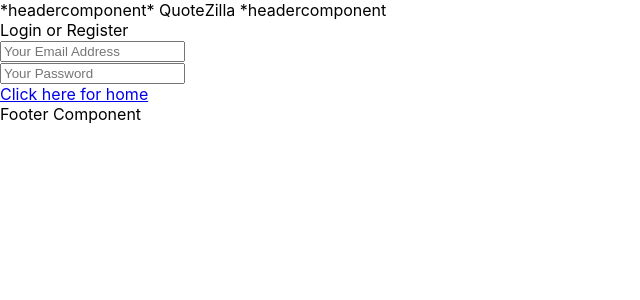
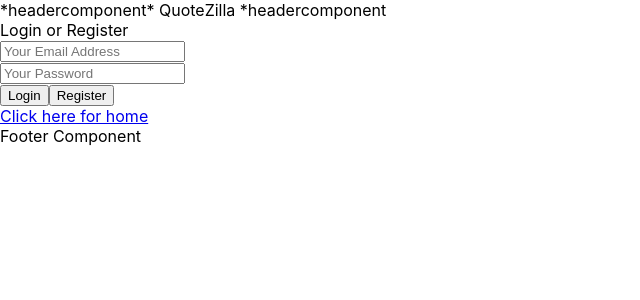
Before and after one commit to youngwillyum/quoter2, a React (Create React App) app: page /login in a window 1280 px wide. Shown: the top 300 px of the page, without its empty margins (0-640 px from the left). Built offline with nearby package versions, Linux system fonts and the light colour scheme.

Commit message:
Update LoginComponent
added a login and a register submit location

```diff
--- a/src/components/LoginComponent.js
+++ b/src/components/LoginComponent.js
@@ -10,6 +10,9 @@
     <div/>
     <input type="password" placeholder="Your Password" />
     <div/>
+    <input type="submit" value="Login"/>
+    <input type="submit" value="Register" />
+    <div/>
     <Link to='/home'>Click here for home</Link>
 
     </React.Fragment>
```
